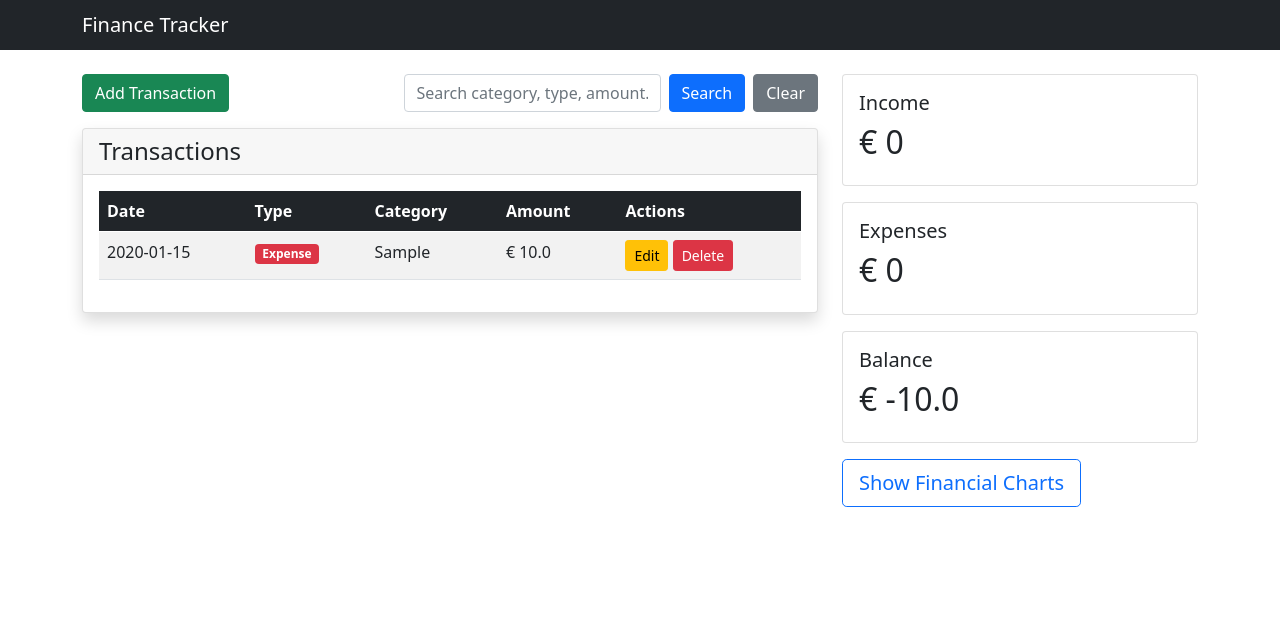
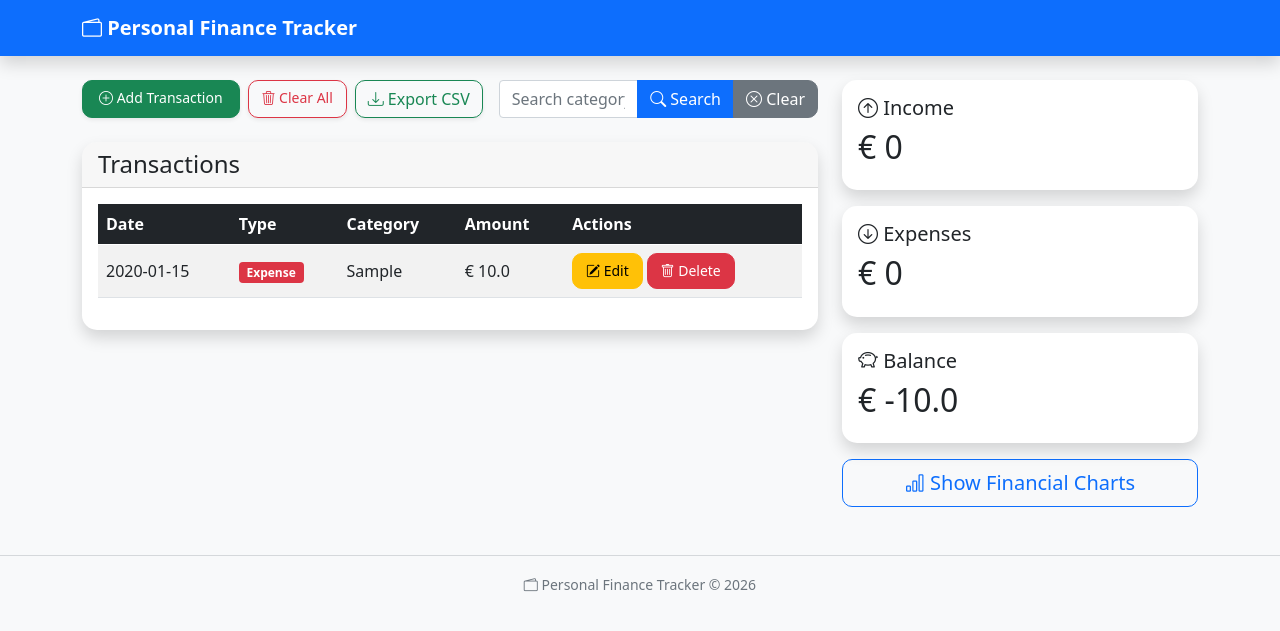
Before and after one commit to MK9226/finance-tracker, a Flask app: page / in a window 1280 px wide. Shown: the top 631 px of the page. Run offline with Flask 3, Linux system fonts and the light colour scheme; tables that the repository leaves empty hold one stand-in row (values such as "Sample post").

Commit message:
Add clear all transactions feature

```diff
--- a/app.py
+++ b/app.py
@@ -1,4 +1,13 @@
-from flask import Flask, render_template, request, redirect
+from flask import (
+    Flask,
+    render_template,
+    request,
+    redirect,
+    Response
+)
+
+import csv
+import io
 
 from services.database_service import(
     create_table,
@@ -6,7 +15,8 @@ from services.database_service import(
     get_all_transactions,
     delete_transaction_db,
     update_transaction_db,
-    search_transactions
+    search_transactions,
+    clear_transactions_db
 )
 
 create_table()
@@ -81,6 +91,13 @@ def delete(transaction_id):
 
     return redirect("/")
 
+@app.route("/clear")
+def clear():
+
+    clear_transactions_db()
+
+    return redirect("/")
+
 
 @app.route("/edit/<transaction_id>", methods=["GET","POST"])
 def edit(transaction_id):
@@ -124,5 +141,41 @@ def charts():
     )
 
 
+@app.route("/export")
+def export():
+
+    transactions = get_all_transactions()
+
+    output = io.StringIO()
+
+    writer = csv.writer(output)
+
+    writer.writerow([
+        "Date",
+        "Type",
+        "Category",
+        "Amount"
+    ])
+
+    for t in transactions:
+        writer.writerow([
+            t.date,
+            t.type,
+            t.category,
+            t.amount
+        ])
+
+    output.seek(0)
+
+    return Response(
+        output,
+        mimetype="text/csv",
+        headers={
+            "Content-Disposition":
+            "attachment; filename=transactions.csv"
+        }
+    )
+
+
 if __name__ == "__main__":
     app.run(debug=True, use_reloader = False)
--- a/services/database_service.py
+++ b/services/database_service.py
@@ -111,6 +111,19 @@ def update_transaction_db(transaction):
     conn.commit()
     conn.close()
 
+
+def clear_transactions_db():
+
+    conn = get_connection()
+    cursor = conn.cursor()
+
+    cursor.execute("""
+                   DELETE FROM transactions
+                   """)
+
+    conn.commit()
+    conn.close()
+
 def search_transactions(search_term):
 
     conn = get_connection()
--- a/templates/index.html
+++ b/templates/index.html
@@ -12,18 +12,57 @@
     <link href="https://cdn.jsdelivr.net/npm/bootstrap@5.0.2/dist/css/bootstrap.min.css"
           rel="stylesheet">
 
+   <link rel="stylesheet"
+         href="https://cdn.jsdelivr.net/npm/bootstrap-icons@1.11.3/font/bootstrap-icons.min.css">
+
+         <style>
+          body{
+            background-color: #f5f7fa;
+          }
+
+          .btn{
+        border-radius: 10px;
+        width: auto;
+        }
+
+        .btn-success {
+            padding: 6px 16px;
+        }
+
+        .btn-sm {
+            padding: .4rem .8rem;
+        }
+
+        .card {
+        border-radius: 15px;
+        overflow: hidden;
+        transition: transform .2s;
+        }
+
+        .card:hover {
+            transform: translateY(-2px);
+        }
+
+        .table td,
+        .table th {
+            vertical-align: middle;
+        }
+
+</style>
+
 </head>
 
-<body>
+<body class="bg-light">
 
 <!--Navigation-->
-<nav class="navbar navbar-dark bg-dark">
+<nav class="navbar navbar-expand-lg navbar-dark bg-primary shadow">
 
     <div class="container">
 
-        <span class="navbar-brand mb-0 h1">
-             Finance Tracker
-        </span>
+        <a class="navbar-brand fw-bold" href="/">
+            <i class="bi bi-wallet2"></i>
+            Personal Finance Tracker
+        </a>
 
     </div>
 
@@ -32,42 +71,76 @@
 <div class="container mt-4">
 
   <div class="row">
-
     <!--LEFT COLUMN-->
      <div class="col-lg-8">
 
-        <!--Add + Search-->
-        <div class="d-flex justify-content-between mb-3">
+    <!-- Add + Export + Search -->
+    <div class="row g-3 mb-4 align-items-center">
+
+        <div class="col-md-auto">
+
+        <div class="d-flex gap-2">
 
             <a href="/add"
-           class="btn btn-success">
+               class="btn btn-success btn-sm shadow-sm px-3">
+               <i class="bi bi-plus-circle"></i>
               Add Transaction
            </a>
 
-            <form method="GET" class="d-flex">
+           <a href="/clear"
+              class="btn btn-outline-danger btn-sm shadow-sm"
+              onclick="return confirm('Delete All transactions? This will permanently delete all transactions.')">
+
+              <i class="bi bi-trash3"></i>
+              Clear All
+            </a>
+
+           <a href="/export"
+              class="btn btn-outline-success btn-m shadow-sm">
+
+              <i class="bi bi-download"></i>
+
+              Export CSV
+            </a>
+
+         </div>
+
+    </div>
+
+    <div class="col">
+
+        <form method="GET">
+
+            <div class="input-group">
 
                 <input type="text"
                        name="search"
-                       class="form-control me-2"
+                       class="form-control"
                        placeholder="Search category, type, amount..."
                        value="{{search}}">
 
                 <button type="submit"
-                        class="btn btn-primary me-2">
+                        class="btn btn-primary">
+                    <i class="bi bi-search"></i>
                         Search
                 </button>
 
                  <a href="/"
                    class="btn btn-secondary">
+                    <i class="bi bi-x-circle"></i>
                     Clear
                 </a>
+
+            </div>
 
         </form>
 
       </div>
 
+    </div>
+
     <!--Transactions Table-->
-        <div class="card shadow">
+    <div class="card shadow border-0">
 
         <div class="card-header">
             <h4 class="mb-0">
@@ -79,7 +152,7 @@
 
             <div class="table-responsive">
 
-                    <table class="table table-striped table-hover">
+                 <table class="table table-striped table-hover align-middle">
 
                     <thead class="table-dark">
 
@@ -96,6 +169,8 @@
                     </thead>
 
                      <tbody>
+
+                        {% if transactions %}
 
                           {% for t in transactions %}
 
@@ -128,6 +203,7 @@
 
                                   <a href="/edit/{{t.id}}"
                                    class="btn btn-warning btn-sm">
+                                  <i class="bi bi-pencil-square"></i>
 
                                    Edit
 
@@ -136,6 +212,7 @@
                                   <a href="/delete/{{t.id}}"
                                   class="btn btn-danger btn-sm"
                                  onclick="return confirm('Delete this transaction?')">
+                                    <i class="bi bi-trash"></i>
 
                                    Delete
 
@@ -146,6 +223,19 @@
                             </tr>
 
                     {% endfor %}
+
+                    {% else %}
+
+                    <tr>
+                        <td colspan="5">
+                            <div class="alert alert-info mb-0">
+                                <i class="bi bi-info-circle"></i>
+                                No transactions found.
+                            </div>
+                        </td>
+                    </tr>
+
+                    {% endif %}
 
                 </tbody>
 
@@ -159,15 +249,20 @@
 
   </div>
 
+
+
     <!--RIGHT COLUMN-->
 
     <div class="col-lg-4">
 
-        <div class="card text-bg-success mb-3">
+        <div class="card shadow border-0 text-bg-success mb-3">
 
             <div class="card-body">
 
-                <h5>Income</h5>
+                <h5>
+                    <i class="bi bi-arrow-up-circle"></i>
+                    Income
+                </h5>
 
                 <h2>€ {{income_total}} </h2>
 
@@ -175,11 +270,14 @@
 
         </div>
 
-        <div class="card text-bg-danger mb-3">
+        <div class="card shadow border-0 text-bg-danger mb-3">
 
             <div class="card-body">
 
-                <h5>Expenses</h5>
+                <h5>
+                    <i class="bi bi-arrow-down-circle"></i>
+                    Expenses
+                </h5>
 
                 <h2>€ {{expense_total}} </h2>
 
@@ -189,11 +287,14 @@
 
 
 
-        <div class="card text-bg-primary mb-3">
+        <div class="card shadow border-0 text-bg-primary mb-3">
 
             <div class="card-body">
 
-                <h5>Balance</h5>
+                <h5>
+                    <i class="bi bi-piggy-bank"></i>
+                    Balance
+                </h5>
 
                 <h2>€ {{balance}} </h2>
 
@@ -203,13 +304,14 @@
 
         <!--Charts Button-->
 
-        <button class="btn btn-outline-primary btn-lg"
+        <button class="btn btn-outline-primary btn-lg w-100"
                 type="button"
                 id="chartsButton"
                 data-bs-toggle="collapse"
                 data-bs-target="#chartsSection"
                 aria-expanded="false">
 
+                <i class="bi bi-bar-chart"></i>
                 Show Financial Charts
 
         </button>
@@ -280,17 +382,25 @@ document.addEventListener("DOMContentLoaded", function()
     const chartsSection = document.getElementById("chartsSection");
     const chartsButton = document.getElementById("chartsButton");
 
-    chartsSection.addEventListener("show.bs.collapse", function(){
-        chartsButton.textContent = "Hide Financial Charts";
+    chartsSection.addEventListener("shown.bs.collapse", function(){
+        chartsButton.innerHTML = '<i class="bi bi-x-circle"></i> Hide Financial Charts';
     });
 
     chartsSection.addEventListener("hidden.bs.collapse", function()
     {
-        chartsButton.textContent = "Show Financial Charts";
+        chartsButton.innerHTML='<i class="bi bi-bar-chart"></i> Show Financial Charts';
     }
     );
 });
 
 </script>
+
+<footer class="text-center text-muted mt-5 mb-3">
+    <hr>
+      <small>
+        <i class="bi bi-wallet2"></i>
+        Personal Finance Tracker © 2026
+      </small>
+</footer>
 </body>
 </html>
```
Lines whose indentation alone changed are shown as unchanged.
